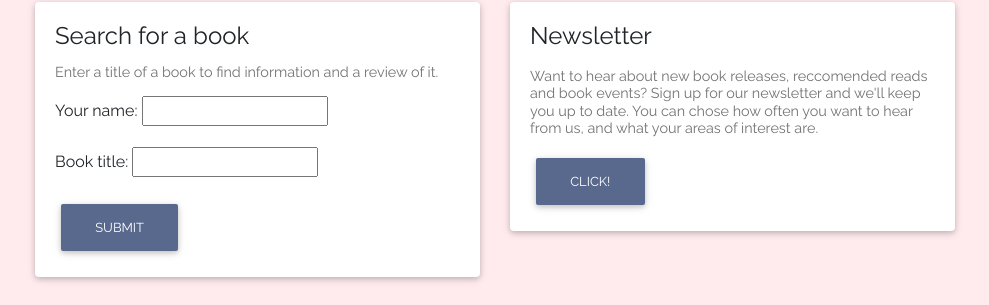
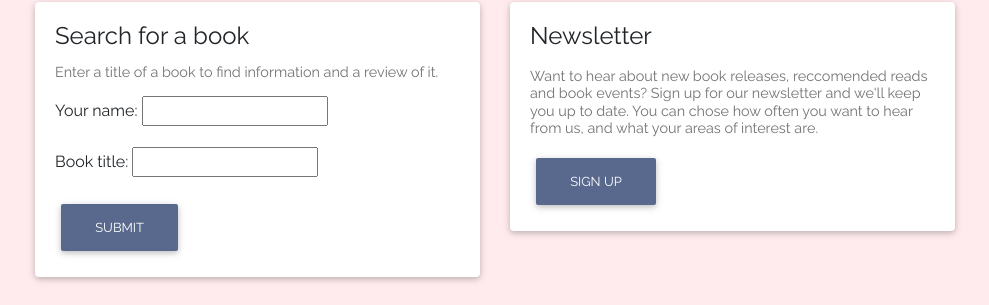
Before and after one commit to DaisyHutchison/CFG, a Flask app: page / in a window 1280 px wide. Shown: the part 495-800 px from the top of the page, without its empty margins (145-1134 px from the left). Run offline with Flask 2, Linux system fonts and the light colour scheme; some libraries are stand-ins or nearby versions; some web fonts are replaced.

Commit message:
final changes

```diff
--- a/book-club/templates/index.html
+++ b/book-club/templates/index.html
@@ -119,7 +119,7 @@
 								Sign up for our newsletter and we'll keep you up to date.
 								You can chose how often you want to hear from us, and what your areas of interest are.
 							</h6>
-							<a class="btn btn-mdb-color" href="/mail" role="button">Click!</a>
+							<a class="btn btn-mdb-color" href="/mail" role="button">Sign up</a>
 						</div>
 					</div>
 				</div>
```
